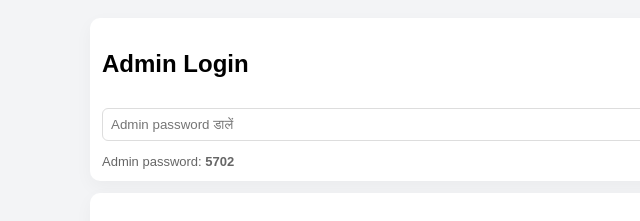
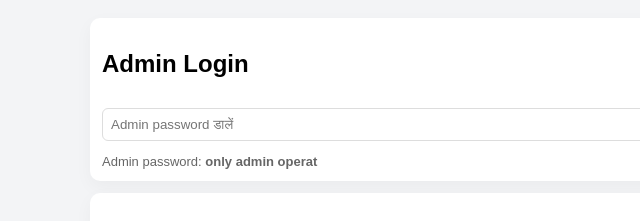
Before and after one commit to Nilgiri-store/nilgiri-store, a plain HTML site: page admin.html in a window 1280 px wide. Shown: the top 221 px of the page, 0-640 px from the left. Drawn offline with Linux system fonts and the light colour scheme.

Commit message:
Add files via upload

```diff
--- a/admin.html
+++ b/admin.html
@@ -29,7 +29,7 @@
         <button id="adminLoginBtn">Login</button>
         <button id="backHome" class="btn-muted">Back Home</button>
       </div>
-      <div class="muted" style="margin-top:8px">Admin password: <strong>5702</strong></div>
+      <div class="muted" style="margin-top:8px">Admin password: <strong>only admin operat</strong></div>
     </div>
 
     <div id="adminArea" class="hide">
```
